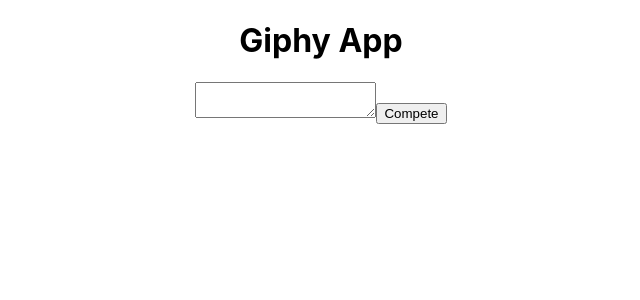
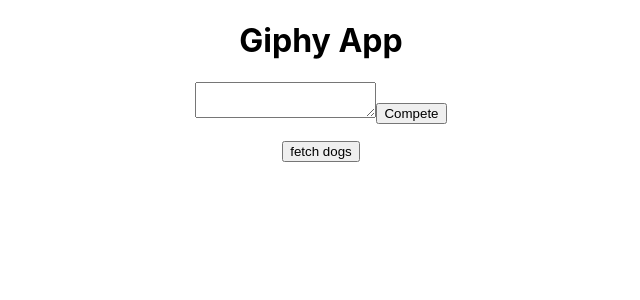
Before and after one commit to benjackson33/giphy-app, a React (Create React App) app: page / in a window 1280 px wide. Shown: the top 300 px of the page, without its empty margins (319-959 px from the left). Built offline with nearby package versions, Linux system fonts and the light colour scheme.

Commit message:
fivegifs

```diff
--- a/src/FiveGifs.jsx
+++ b/src/FiveGifs.jsx
@@ -1,6 +1,27 @@
-export default function FiveGifs() {
+import { useState } from "react"
+
+
+export default function FiveGifs(props) {
+    const [searchResult, setSearchResult] = useState([])
+
+    const handleClick = () => {
+        //const APIKEY = 'DEuhRzBv7TVtJuRh1Mfn7GmbH2QiBN9k'
+
+        fetch('https://api.giphy.com/v1/gifs/search?api_key=DEuhRzBv7TVtJuRh1Mfn7GmbH2QiBN9k&q=dogs&limit=5&rating=g')
+            .then(res => res.json())
+            .then((data) => {
+                setSearchResult(data.data)
+            })
+    }
+
     return (
         <div>
+            <button onClick={handleClick}>fetch dogs</button>
+
+        <section>
+            {searchResult.map(gif => <img key={gif.id} src={gif.images.original.url} />)}
+        </section>
+
         </div>
     )
 }
--- a/src/VsScreen.jsx
+++ b/src/VsScreen.jsx
@@ -1,9 +1,11 @@
 import FiveGifs from "./FiveGifs"
 
 export default function VsScreen() {
+    let searchTerm = 'dogs'
+
     return (
         <div>
-            <FiveGifs />
+            <FiveGifs searchTerm={searchTerm}/>
         </div>
     )
 }
```
